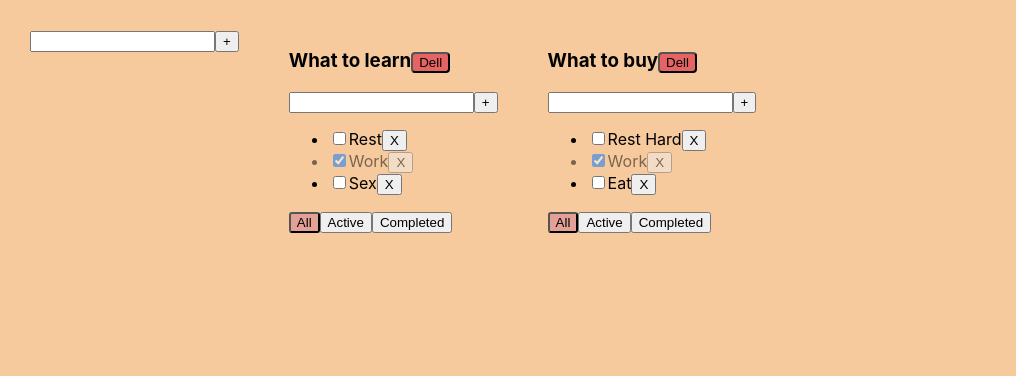
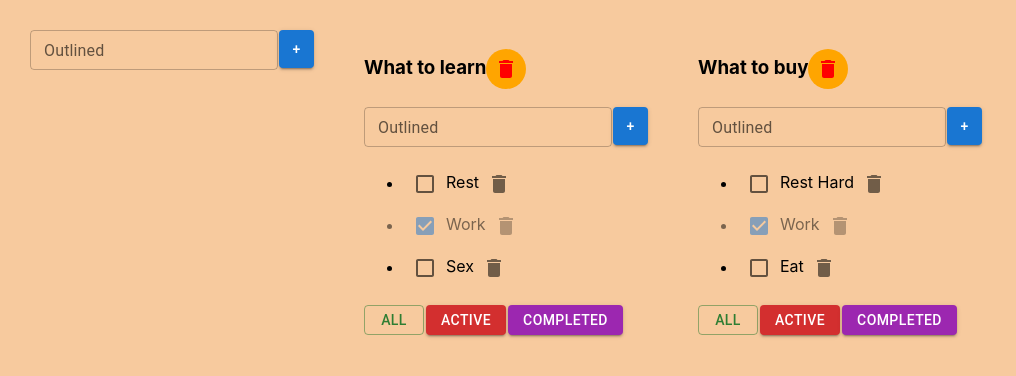
Before and after one commit to ItEmigrant/TodoList, a React (Create React App) app: page / in a window 1280 px wide. Shown: the top 376 px of the page, without its empty margins (0-1016 px from the left). Built offline with nearby package versions, Linux system fonts and the light colour scheme.

Commit message:
lesson7.0

```diff
--- a/package.json
+++ b/package.json
@@ -3,6 +3,10 @@
   "version": "0.1.0",
   "private": true,
   "dependencies": {
+    "@emotion/react": "^11.10.4",
+    "@emotion/styled": "^11.10.4",
+    "@mui/icons-material": "^5.10.6",
+    "@mui/material": "^5.10.7",
     "@testing-library/jest-dom": "^4.2.4",
     "@testing-library/react": "^9.3.2",
     "@testing-library/user-event": "^7.1.2",
@@ -14,7 +18,7 @@
     "react": "^16.13.1",
     "react-dom": "^16.13.1",
     "react-scripts": "3.4.1",
-    "typescript": "~3.7.2",
+    "typescript": "~4.6.2",
     "uuid": "^8.3.2"
   },
   "scripts": {
--- a/src/App.tsx
+++ b/src/App.tsx
@@ -95,6 +95,7 @@ function App() {
                     FilterTask = tasks[el.id].filter(t => t.isDone)
                 }
                 return (
+
                     <Todolist title={el.title}
                               tasks={FilterTask}
                               delTasks={delTasks}
--- a/src/Components/EditableSpan.tsx
+++ b/src/Components/EditableSpan.tsx
@@ -1,4 +1,5 @@
 import React, {ChangeEvent, useState} from 'react';
+
 
 type EditableSpanPropsType = {
     title: string
@@ -32,7 +33,6 @@ export const EditableSpan: React.FC<EditableSpanPropsType> = (props) => {
         edit
             ? <input value={currentTitle} onBlur={ changeEdite} onChange={onChangeHandler}  autoFocus/>
             : <span onDoubleClick={changeEdite} >{props.title}</span>
+    );
 
-
-    );
 };
--- a/src/Components/Todolist.tsx
+++ b/src/Components/Todolist.tsx
@@ -4,6 +4,9 @@ import {FVT} from "../App";
 import styles from './Todolist.module.css'
 import {UnInput} from "./UnInput/UnInput";
 import {EditableSpan} from "./EditableSpan";
+import {Button, Checkbox, IconButton} from "@mui/material";
+import {Delete} from "@mui/icons-material";
+
 
 type TaskPropsType = {
     id: string
@@ -25,6 +28,7 @@ type TitlePropsType = {
 
 
 }
+
 export const Todolist = (props: TitlePropsType) => {
 
 
@@ -81,7 +85,12 @@ export const Todolist = (props: TitlePropsType) => {
         <div>
             <h3>
                 <EditableSpan title={props.title} callBack={addTitleHandler}/>
-                <button className={styles.DellList} onClick={DelListClickHandler}>Dell</button>
+                {/* <button className={styles.DellList} onClick={DelListClickHandler}>Dell</button>*/}
+                <IconButton aria-label="delete" onClick={DelListClickHandler}
+                            style={{color: 'red', backgroundColor: 'orange'}}>
+                    <Delete/>
+                </IconButton>
+
             </h3>
 
             <UnInput callBack={addTaskHandler}/>
@@ -91,25 +100,59 @@ export const Todolist = (props: TitlePropsType) => {
                     props.tasks.map(t => {
 
                         return <li className={t.isDone ? styles.isDone : ''} key={t.id}>
-                            <input type="checkbox" checked={t.isDone}
-                                   onChange={(event: ChangeEvent<HTMLInputElement>) => changeCheckboxHandler(t.id, event.currentTarget.checked)}/>
+                            {/*<input type="checkbox" checked={t.isDone}*/}
+                            <Checkbox  onChange={(event: ChangeEvent<HTMLInputElement>) => changeCheckboxHandler(t.id, event.currentTarget.checked)} checked={t.isDone} defaultChecked />
 
-                            <EditableSpan title={t.title} callBack={(currentTitle) => ChangeTaskHandler(t.id, currentTitle )}/>
 
-                            <button onClick={() => onDelClickHandler(t.id)}>X</button>
+
+                            <EditableSpan title={t.title}
+                                          callBack={(currentTitle) => ChangeTaskHandler(t.id, currentTitle)}/>
+
+                            {/* <button onClick={() => onDelClickHandler(t.id)}>X</button>*/}
+                            <IconButton aria-label="delete" onClick={() => onDelClickHandler(t.id)}>
+                                <Delete/>
+                            </IconButton>
+
                         </li>
                     })
                 }
 
             </ul>
             <div>
-                <button className={color === "All" ? styles.activeFilter : ''} onClick={OnAllClickHandler}>All
+                <Button variant={color === "All" ? "outlined" : "contained"} color="success" onClick={OnAllClickHandler}
+                        style={{
+                            maxWidth: "60px",
+                            maxHeight: "30px",
+                            minWidth: "60px",
+                            minHeight: "30px",
+                            marginRight: "2px"
+                        }}> All </Button>
+                <Button variant={color === "Active" ? "outlined" : "contained"} color="error"
+                        onClick={OnActiveClickHandler} style={{
+                    maxWidth: "80px",
+                    maxHeight: "30px",
+                    minWidth: "80px",
+                    minHeight: "30px",
+                    marginRight: "2px"
+                }}> Active </Button>
+                <Button variant={color === "Completed" ? "outlined" : "contained"} color="secondary"
+                        onClick={OnCompletedClickHandler} style={{
+                    maxWidth: "115px",
+                    maxHeight: "30px",
+                    minWidth: "115px",
+                    minHeight: "30px"
+                }}> Completed </Button>
+
+                {/*<button className={color === "All" ? styles.activeFilter : ''} onClick={OnAllClickHandler}>All
                 </button>
+
                 <button className={color === "Active" ? styles.activeFilter : ''} onClick={OnActiveClickHandler}>Active
                 </button>
+
                 <button className={color === "Completed" ? styles.activeFilter : ''}
                         onClick={OnCompletedClickHandler}>Completed
-                </button>
+                </button>*/}
+
             </div>
         </div>
     );
--- a/src/Components/UnInput/UnInput.tsx
+++ b/src/Components/UnInput/UnInput.tsx
@@ -1,5 +1,6 @@
 import React, {ChangeEvent, KeyboardEvent, useState} from 'react';
 import styles from './UnInput.module.css'
+import {Button, TextField} from "@mui/material";
 
 
 type UnInputPropsType = {
@@ -36,12 +37,25 @@ export const UnInput = (props: UnInputPropsType) => {
     return (
         <div>
 
-            <input value={title}
+            {/*<input value={title}
                    className={error ? styles.error : ''}
                    onChange={onChangeHandler}
-                   onKeyUp={oneKeyUpPressHandler}/>
-            <button onClick={addTaskHandler}>+
-            </button>
+                   onKeyUp={oneKeyUpPressHandler}/>*/}
+
+            <TextField
+                value={title}
+                onChange={onChangeHandler}
+                onKeyUp={oneKeyUpPressHandler}
+                size={"small"}
+                id="outlined-basic"
+                label="Outlined"
+                variant="outlined"/>
+
+            {/* <button onClick={addTaskHandler}>+</button>*/}
+            <Button
+                style={{maxWidth: "35px", maxHeight: "38px", minWidth: "35px", minHeight: "38px", marginLeft: "1px"}}
+                variant="contained" onClick={addTaskHandler}>+</Button>
+
             {error && <div className={styles.errorMessage}>{error}</div>}
         </div>
     );
```
Also changed, not shown: 1 other file (tests, documents, lock files or other folders).
